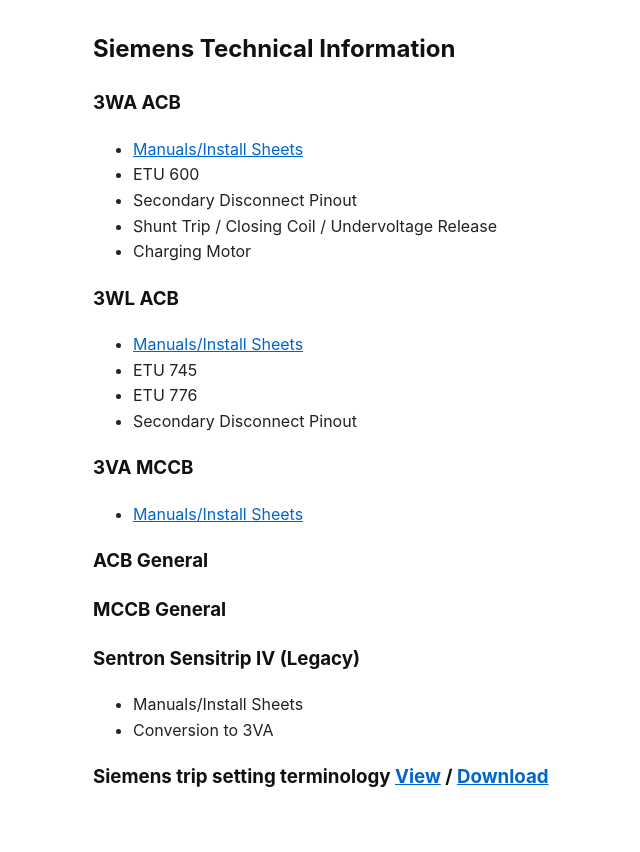
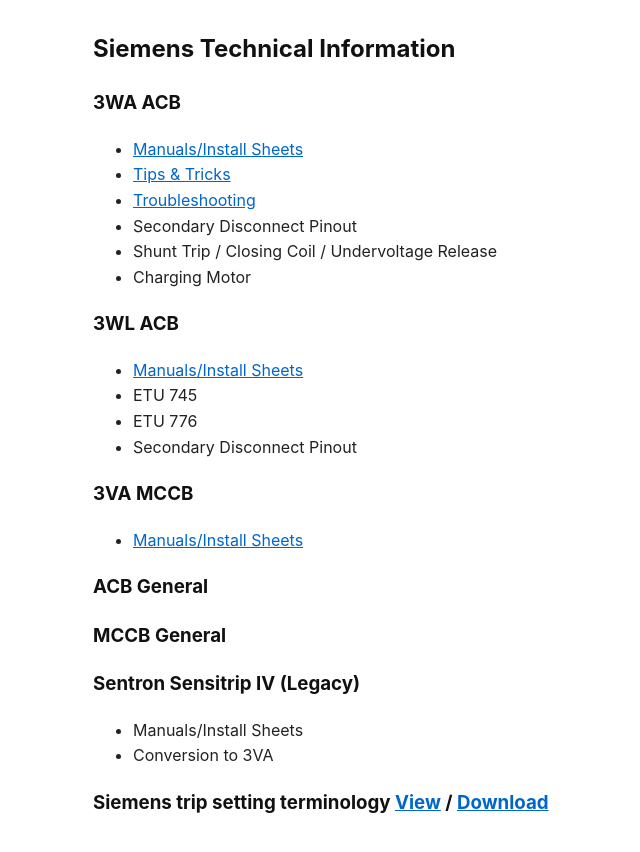
Before and after one commit to epecsupport/Service, a Jekyll site: the page built from tech/siemens/siemens.md, in a window 1280 px wide. Shown: the top 852 px of the page, without its empty margins (47-687 px from the left). Built offline with Jekyll 4.4.1, drawn with Linux system fonts in a browser that asks for light colours.

Commit message:
Update siemens.md

```diff
--- a/tech/siemens/siemens.md
+++ b/tech/siemens/siemens.md
@@ -7,8 +7,9 @@ autolink: true
 ## Siemens Technical Information
 
 ### 3WA ACB
-- [Manuals/Install Sheets](man3wa.md)
-- ETU 600
+- [Manuals/Install Sheets](man3wa.html)
+- [Tips & Tricks](3WA.html)
+- [Troubleshooting](3WAts.html)
 - Secondary Disconnect Pinout
 - Shunt Trip / Closing Coil / Undervoltage Release
 - Charging Motor
```
